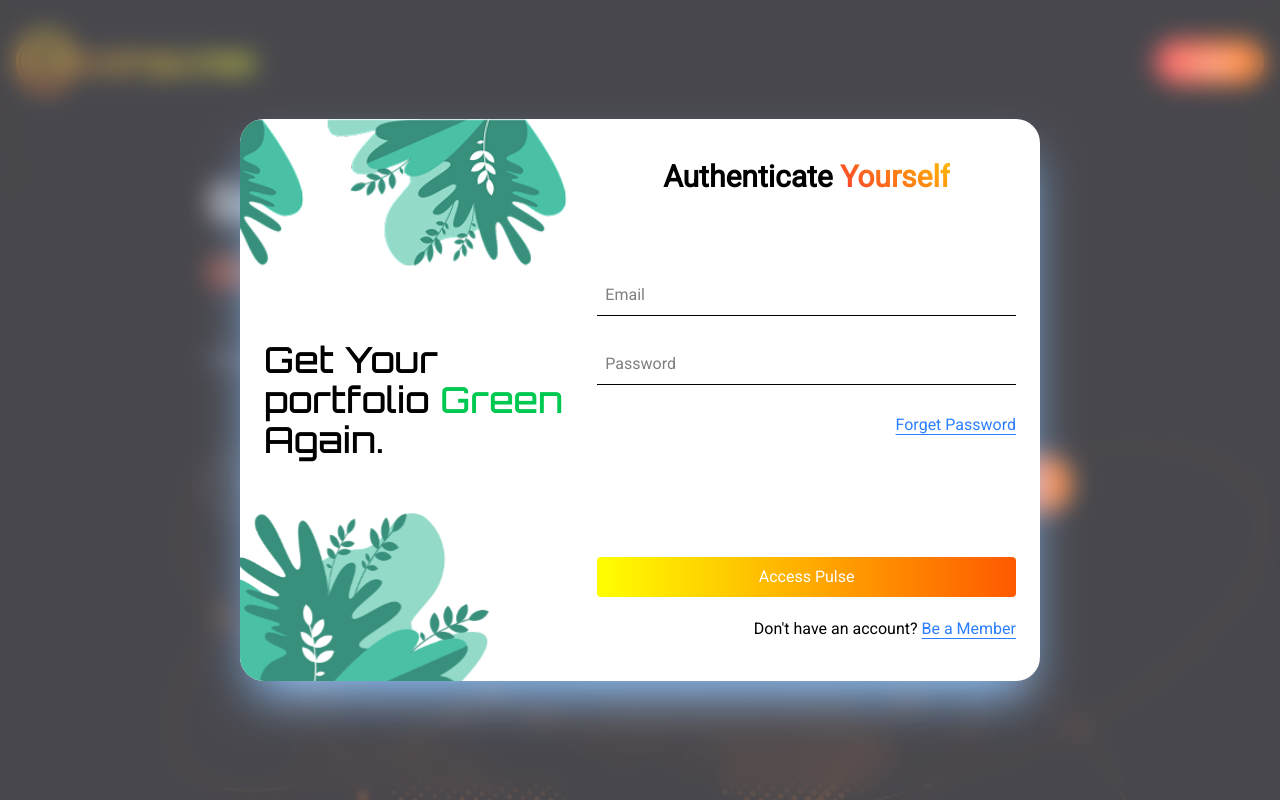
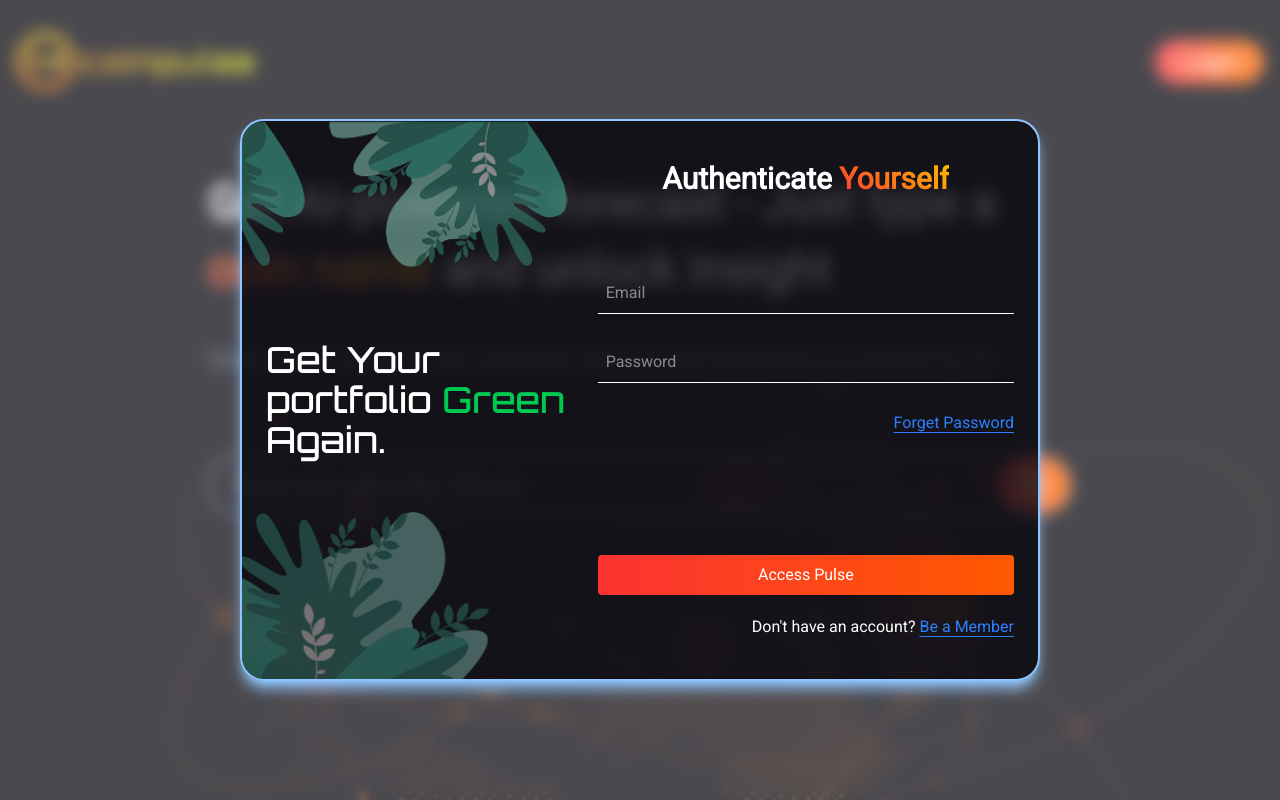
Before and after one commit to shamrozkhan0/coinpulse, a React (Vite) app in the folder frontend/: page / in a window 1280 px wide. Both pictures are taken after a click on the button "Login". Built offline with nearby package versions, Linux system fonts and the light colour scheme.

Commit message:
Remoes dark/light theme system and update the whole theme from again

```diff
--- a/frontend/src/App.jsx
+++ b/frontend/src/App.jsx
@@ -23,7 +23,7 @@
       } else {
         window.addEventListener("load", handleLoad);
       }
-    }, 1500);
+    }, 1600);
 
     return () => window.removeEventListener("load", handleLoad);
   }, []);
@@ -38,15 +38,13 @@
   }, [isloaded])
 
   // return <Loader DOMLoaded={isloaded} theme={theme}/>
-  return <ThemeProvider><ComponentsWrapper /></ThemeProvider>
+  // return <ThemeProvider><ComponentsWrapper /></ThemeProvider>
 
-  // return (
-
-  //   <ThemeProvider>
-  //     {showContent ? <ComponentsWrapper /> : <Loader DOMLoaded={isloaded} />}
-  //   </ThemeProvider>
-
-  // );
+  return (
+    <ThemeProvider>
+      {showContent ? <ComponentsWrapper /> : <Loader DOMLoaded={isloaded} />}
+    </ThemeProvider>
+  );
 }
 
 export default App;
--- a/frontend/src/Components/AuthenticationModal.jsx
+++ b/frontend/src/Components/AuthenticationModal.jsx
@@ -23,11 +23,12 @@
     <>
       <div
       onClick={onClose}
-      className={`w-full h-full absolute top-0 left-0 bg-[#ffffff46] transition-all ease-in-out duration-500 flex items-center justify-center px-5
+      className={`w-full h-full absolute top-0 left-0 bg-[#ffffff48]  transition-all ease-in-out duration-400 flex items-center justify-center px-5
         ${isVisible
-          ? "backdrop-blur-md opacity-100 z-[99999] pointer-events-auto"
-          : "backdrop-blur-[0] opacity-0 z-[-2] pointer-events-none"
-        }`}
+          ? "backdrop-blur-sm opacity-100 z-[99999] pointer-events-auto"
+          : "backdrop-blur-none opacity-0 z-[-2] pointer-events-none"
+        }
+        `}
     >
       <motion.div
         initial={{ y: 100, opacity: 0, scale: 0.9 }}
@@ -37,23 +38,21 @@
         aria-modal="true"
         aria-labelledby="Authenticate Yourself"
         onClick={(e) => e.stopPropagation()}
-        className={`rounded-3xl overflow-hidden w-full max-w-[800px] h-full max-h-[562px] bg-cover bg-center bg-white shadow-2xl shadow-blue-300`}
+        className={`rounded-3xl overflow-hidden w-full max-w-[800px] h-full max-h-[562px] bg-cover bg-center bg-[] bg-[#03020ac4] border-2 border-blue-300 shadow-lg shadow-blue-300`}
       >
         <div className="relative grid grid-cols-12 h-full w-full">
           <div
-            className={`col-span-0 sm:col-span-5 ${!isMobile ? "relative" : ""
-              } flex items-center justify-between`}
+            className={`col-span-0 sm:col-span-5  relative  flex items-center justify-between`}
           >
             <img
               src={plantImage}
               alt="coinpulse - login and signup page decorations"
-              className={`absolute top-0 left-0 w-full ${isMobile ? "opacity-20" : ""
-                }`}
+              className={`absolute top-0 left-0 w-full opacity-50 `}
             />
 
             {!isMobile && (
               <h2
-                className={`text-black font-medium text-2xl sm:text-3xl md:text-4xl ps-6 ${isDark ? "text-white" : "text-black"
+                className={`font-medium text-2xl sm:text-3xl md:text-4xl ps-6 text-white
                   }`}
               >
                 Get Your portfolio{" "}
@@ -68,8 +67,7 @@
             <img
               src={singlePlantImage}
               alt="coinpulse - login and signup page decorations"
-              className={`rotate-180 absolute -bottom-10 -left-10 w-full ${isMobile ? "opacity-40" : ""
-                }`}
+              className={`rotate-180 absolute -bottom-10 -left-10 w-full opacity-40`}
             />
           </div>
 
@@ -77,7 +75,7 @@
             {login ? (
               <Login setLogin={setLogin} isVisible={isVisible} />
             ) : (
-              <Signup setLogin={setLogin} isVisible={isVisible} />
+              <Signup setSignup={setLogin} isVisible={isVisible} />
             )}
           </div>
         </div>
--- a/frontend/src/Components/Banner.jsx
+++ b/frontend/src/Components/Banner.jsx
@@ -8,7 +8,7 @@
   return (
     <div
       // onClick={() => inputRef.current.focus()}
-      className="cursor-pointer border-1 border-white w-full max-w-270  rounded-full grid grid-cols-12 overflow-hidden">
+      className="cursor-pointer border-2 border-gray-500 w-full max-w-270  rounded-full grid grid-cols-12 overflow-hidden">
       <input ref={inputRef} type="text" placeholder='Type coin name eg:- bitcoin' className='col-span-10 sm:col-span-11 text-xl sm:text-2xl font-medium font-roboto outline-0 cursor-pointer ps-6 py-3 text-white placeholder:text-[#9c9c9c]' />
       <div className="col-span-2 sm:col-span-1 flex items-center justify-center transition-all duration-500 ease-in-out bg-gradient-to-r from-red-500 to-orange-500 rounded-full  hover:from-red-600 hover:to-orange-600">
         <FontAwesomeIcon icon={faMagnifyingGlass} className='text-2xl text-white ' />
--- a/frontend/src/Components/DarkThemeButton.jsx
+++ b/frontend/src/Components/DarkThemeButton.jsx
@@ -13,10 +13,10 @@
   // Apply theme on mount and on toggle
   useEffect(() => {
     if (theme) {
-      document.body.style.backgroundColor = "#1F1F1F";
+      // document.body.style.backgroundColor = "#1F1F1F";
       localStorage.setItem("theme", "dark");
     } else {
-      document.body.style.backgroundColor = "white";
+      // document.body.style.backgroundColor = "white";
       localStorage.setItem("theme", "light");
     }
   }, [theme]);
--- a/frontend/src/Components/Loader.jsx
+++ b/frontend/src/Components/Loader.jsx
@@ -16,7 +16,7 @@
   useEffect(() => {
     const typed = new Typed(typingInput.current, {
       strings: ["coinpulse"],
-      typeSpeed: 50,
+      typeSpeed: 70,
       showCursor: false,
       loop: false,
     });
@@ -64,7 +64,7 @@
             Status: developing
           </motion.p>
 
-          <DarkThemeButton animation={true} />
+          {/* <DarkThemeButton animation={true} /> */}
         </div>
       </div>
     </div>
--- a/frontend/src/Features/Login.jsx
+++ b/frontend/src/Features/Login.jsx
@@ -11,7 +11,7 @@
   return (
     <>
       <header className=''>
-        <h1 className={`font-roboto text-3xl font-semibold text-center ${isDark ? "text-white" : "text-black"}`}>
+        <h1 className={`font-roboto text-3xl font-semibold text-center text-white`}>
           Authenticate <span className='text-gradient'>Yourself</span>
         </h1>
       </header>
@@ -21,13 +21,13 @@
           <input
             type="email"
             placeholder="Email"
-            className={`font-roboto border-b-1 w-full p-2 outline-0 ${isDark ? "text-white border-white" : "text-black border-black"} `}
+            className={`font-roboto border-b-1 w-full p-2 outline-0 text-white border-white`}
             required
           />
           <input
             type="text"
             placeholder="Password"
-            className={`font-roboto border-b-1 w-full p-2 outline-0 ${isDark ? "text-white border-white" : "text-black border-black"}`}
+            className={`font-roboto border-b-1 w-full p-2 outline-0 text-white border-white`}
             required
           />
           <a
@@ -41,11 +41,11 @@
           <button
             type="submit"
             onClick={(e) => { e.preventDefault(); alert("Currently The backend is not hosted yet so the form is not wokring ") }}
-            className="font-roboto bg-gradient w-full text-white py-2 rounded cursor-pointer"
+            className="font-roboto bg-secondary-gradient w-full text-white py-2 rounded cursor-pointer"
           >
             Access Pulse
           </button>
-          <p className={`font-roboto text-end w-full  ${isDark ? "text-white" : "text-black"} flex items-center justify-end gap-1`}>
+          <p className={`font-roboto text-end w-full text-white flex items-center justify-end gap-1`}>
             Don't have an account?
             <button
               type="button"
--- a/frontend/src/Features/Signup.jsx
+++ b/frontend/src/Features/Signup.jsx
@@ -2,7 +2,7 @@
   return (
     <>
           <header>
-            <h1 className="font-roboto text-3xl  font-semibold text-center ">
+            <h1 className="font-roboto text-3xl font-semibold text-center text-white ">
               Want To Be A <span className="text-gradient">Member</span> ?
             </h1>
           </header>
@@ -18,21 +18,21 @@
                   type="text"
                   placeholder="Username"
                   name="name"
-                  className="font-roboto border-b-1 border-black w-full p-2 outline-0 "
+                  className="font-roboto border-b-1 text-white border-white  w-full p-2 outline-0 "
                   required
                 />
                 <input
                   type="text"
                   placeholder="Email"
                   name="email"
-                  className="font-roboto border-b-1 border-black w-full p-2 outline-0 "
+                  className="font-roboto border-b-1 text-white border-white w-full p-2 outline-0 "
                   required
                 />
                 <input
                   type="text"
                   placeholder="Password"
                   name="password"
-                  className="font-roboto border-b-1 border-black w-full p-2 outline-0 "
+                  className="font-roboto border-b-1 text-white border-white w-full p-2 outline-0 "
                   required
                 />
               </div>
@@ -45,11 +45,11 @@
                       "Currently The backend is not hosted yet so the form is not wokring "
                     );
                   }}
-                  className="font-roboto bg-gradient w-full text-white py-2 rounded cursor-pointer"
+                  className="font-roboto bg-secondary-gradient w-full text-white py-2 rounded cursor-pointer"
                 >
                   Unlock Pulse
                 </button>
-                <p className="font-roboto text-end w-full flex items-center justify-end gap-1">
+                <p className="font-roboto text-end w-full flex items-center justify-end gap-1 text-white">
                   Already have an account?
                   <button
                     type="button"
--- a/frontend/src/context/context.jsx
+++ b/frontend/src/context/context.jsx
@@ -1,5 +1,4 @@
-import { Children, createContext, useState, useEffect } from "react";
-
+import {createContext, useState, useEffect } from "react";
 
 // Contexts
 export const ThemeContext = createContext();
--- a/frontend/src/index.css
+++ b/frontend/src/index.css
@@ -18,8 +18,11 @@
   --font-roboto: "Roboto", sans-serif;
 }
 
+body{
+  background-color: #03020A;
+}
+
 .text-gradient {
-  /* background: linear-gradient(90deg, #ff5900 0%,#ff0 100%); */
   background-image: linear-gradient(40deg,#FC3A2E,#ffbb00);
   background-clip: text;
   -webkit-background-clip: text;
--- a/frontend/src/main.jsx
+++ b/frontend/src/main.jsx
@@ -6,9 +6,6 @@
 
 
 const renderApplication = () => {
-
-
-
   createRoot(document.getElementById('root')).render(
     <BrowserRouter>
         <App />
```
